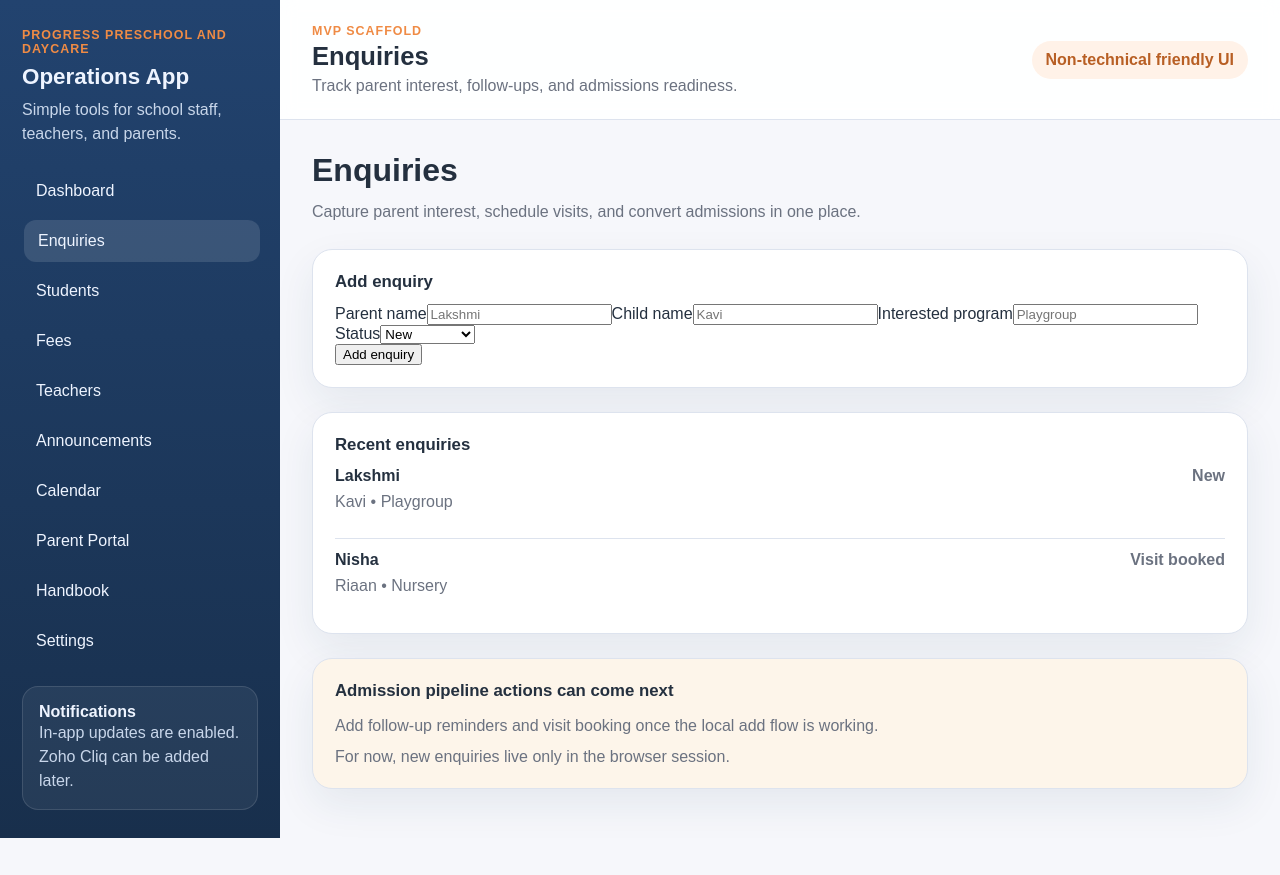
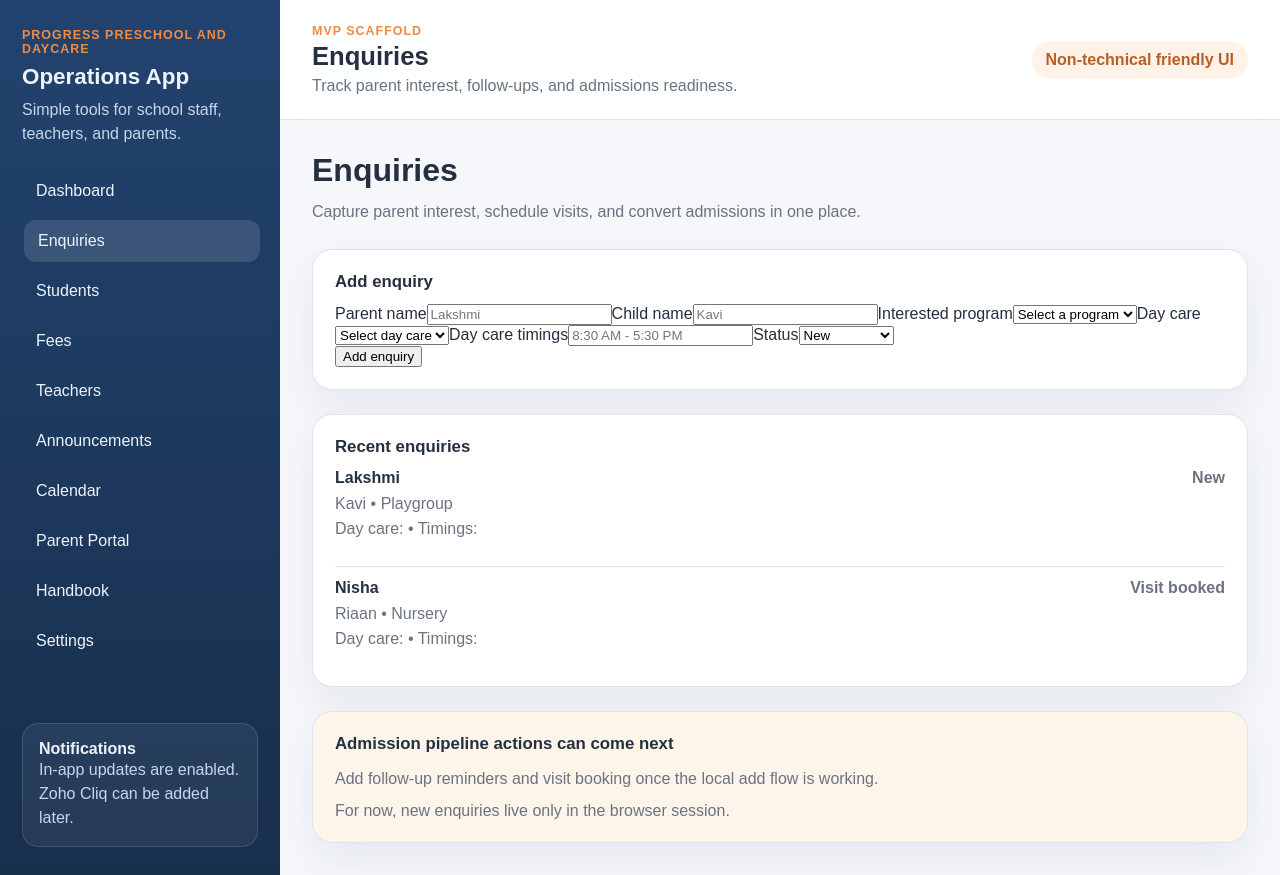
Before and after one commit to sharanya-ramachandran-1067/education, a Next.js app: page /enquiries in a window 1280 px wide. Before the commit the page ends 838 px from the top, so only its background shows below. Built offline with nearby package versions, Linux system fonts and the light colour scheme.

Commit message:
Update page.tsx
Updated with fields.

```diff
--- a/src/app/enquiries/page.tsx
+++ b/src/app/enquiries/page.tsx
@@ -10,6 +10,8 @@ const initialForm = {
   parentName: "",
   childName: "",
   interestedProgram: "",
+  dayCare: "",
+  dayCareTimings: "",
   status: "New" as Enquiry["status"],
 };
 
@@ -30,7 +32,13 @@ export default function EnquiriesPage() {
   function handleSubmit(event: React.FormEvent<HTMLFormElement>) {
     event.preventDefault();
 
-    if (!form.parentName.trim() || !form.childName.trim() || !form.interestedProgram.trim()) {
+    if (
+      !form.parentName.trim() ||
+      !form.childName.trim() ||
+      !form.interestedProgram.trim() ||
+      !form.dayCare.trim() ||
+      !form.dayCareTimings.trim()
+    ) {
       return;
     }
 
@@ -39,6 +47,8 @@ export default function EnquiriesPage() {
       parentName: form.parentName.trim(),
       childName: form.childName.trim(),
       interestedProgram: form.interestedProgram.trim(),
+      dayCare: form.dayCare.trim(),
+      dayCareTimings: form.dayCareTimings.trim(),
       status: form.status,
     };
 
@@ -78,12 +88,40 @@ export default function EnquiriesPage() {
 
             <label>
               Interested program
-              <input
+              <select
                 value={form.interestedProgram}
                 onChange={(e) =>
                   setForm((current) => ({ ...current, interestedProgram: e.target.value }))
                 }
-                placeholder="Playgroup"
+              >
+                <option value="">Select a program</option>
+                <option value="Playgroup">Playgroup</option>
+                <option value="Nursery">Nursery</option>
+                <option value="LKG">LKG</option>
+                <option value="UKG">UKG</option>
+              </select>
+            </label>
+
+            <label>
+              Day care
+              <select
+                value={form.dayCare}
+                onChange={(e) => setForm((current) => ({ ...current, dayCare: e.target.value }))}
+              >
+                <option value="">Select day care</option>
+                <option value="Required">Required</option>
+                <option value="Not required">Not required</option>
+              </select>
+            </label>
+
+            <label>
+              Day care timings
+              <input
+                value={form.dayCareTimings}
+                onChange={(e) =>
+                  setForm((current) => ({ ...current, dayCareTimings: e.target.value }))
+                }
+                placeholder="8:30 AM - 5:30 PM"
               />
             </label>
 
@@ -119,6 +157,9 @@ export default function EnquiriesPage() {
                 <p>
                   {enquiry.childName} • {enquiry.interestedProgram}
                 </p>
+                <p>
+                  Day care: {enquiry.dayCare} • Timings: {enquiry.dayCareTimings}
+                </p>
               </div>
               <span>{enquiry.status}</span>
             </li>
```
